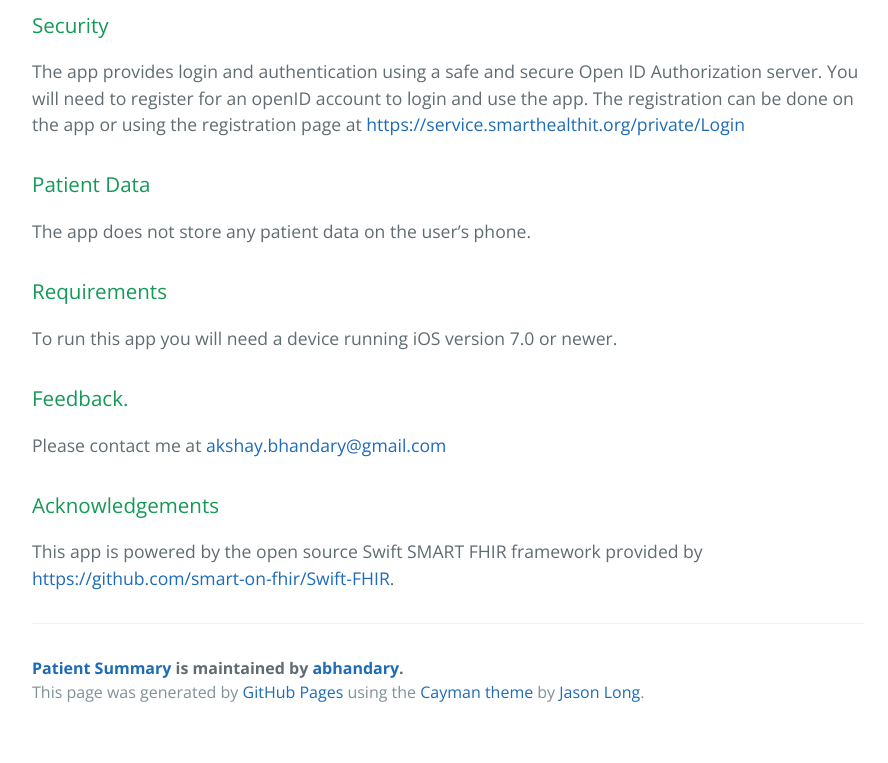
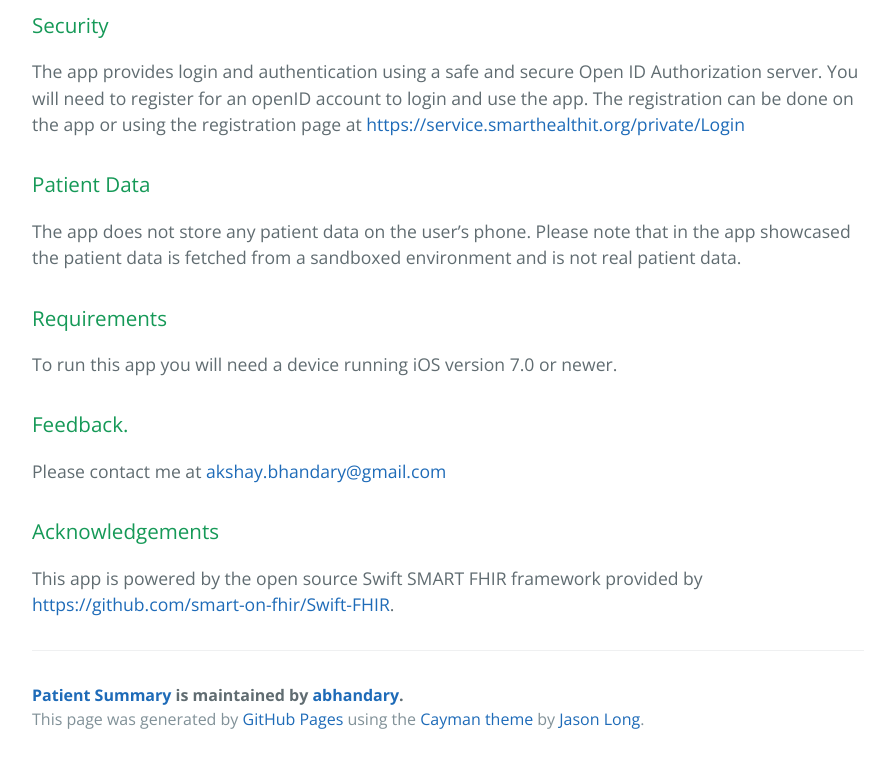
Before and after one commit to abhandary/Healthcare, a plain HTML site: page index.html in a window 1280 px wide. Shown: the part 1662-2425 px from the top of the page, without its empty margins (192-1080 px from the left). Before the commit the page ends 2398 px from the top, so only its background shows below. Drawn offline with nearby package versions, Linux system fonts and the light colour scheme.

```diff
--- a/index.html
+++ b/index.html
@@ -79,7 +79,7 @@
 <h3>
 <a id="patient-data" class="anchor" href="#patient-data" aria-hidden="true"><span aria-hidden="true" class="octicon octicon-link"></span></a>Patient Data</h3>
 
-<p>The app does not store any patient data on the user’s phone. </p>
+<p>The app does not store any patient data on the user’s phone. Please note that in the app showcased the patient data is fetched from a sandboxed environment and is not real patient data.</p>
 
 <h3>
 <a id="requirements" class="anchor" href="#requirements" aria-hidden="true"><span aria-hidden="true" class="octicon octicon-link"></span></a>Requirements</h3>
```
Also changed, not shown: params.json (+1 -1 lines).
